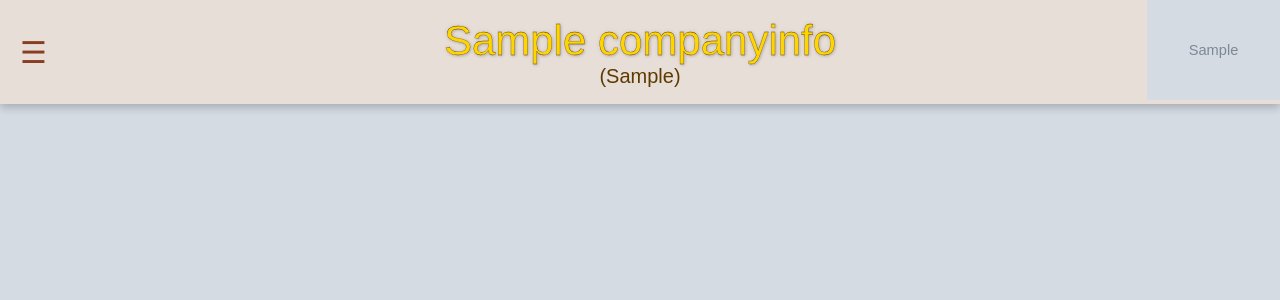
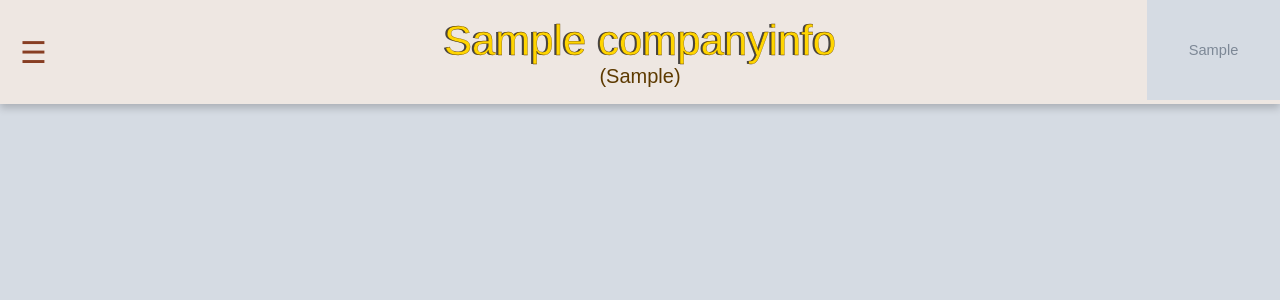
Before and after one commit to RUBANKUMAR513/PhotographyProject, a Django app: page /home/ in a window 1280 px wide. Shown: the top 300 px of the page. Run offline with Django 5.2, Linux system fonts and the light colour scheme; tables that the repository leaves empty hold one stand-in row (values such as "Sample post"); grey boxes marked "Sample" are stand-in pictures; parts of the project's set-up code (start-up, migrations or seed data) failed here and were passed over; some libraries are stand-ins or nearby versions; some web fonts are replaced.

Commit message:
header storke#3

```diff
--- a/website/static/css/home.css
+++ b/website/static/css/home.css
@@ -25,7 +25,7 @@ header {
     width: 100%;
     height: auto;
     /* padding: 20px 20px; */
-    background-color: #e7ded8;
+    background-color: #eee7e2;
     box-shadow: 0 4px 8px rgba(0, 0, 0, 0.2);
     z-index: 100;
     display: flex;
@@ -67,11 +67,12 @@ header {
     margin: 0px;
     margin-top: 10px;
 
+
     /* Add stroke */
     -webkit-text-stroke: 0.3px #5D3A00; /* Stroke width and color */
     text-stroke: 0.3px #5D3A00; /* Standard property (not yet widely supported) */
     /* Add lighter shadow */
-    text-shadow: 1px 1px 3px rgba(0, 0, 0, 0.2), 0 0 5px rgba(0, 0, 0, 0.1);
+    text-shadow: -2px 0 0 rgba(0, 0, 0, 0.7); /* Move left and darken */
 }
 
 
```
